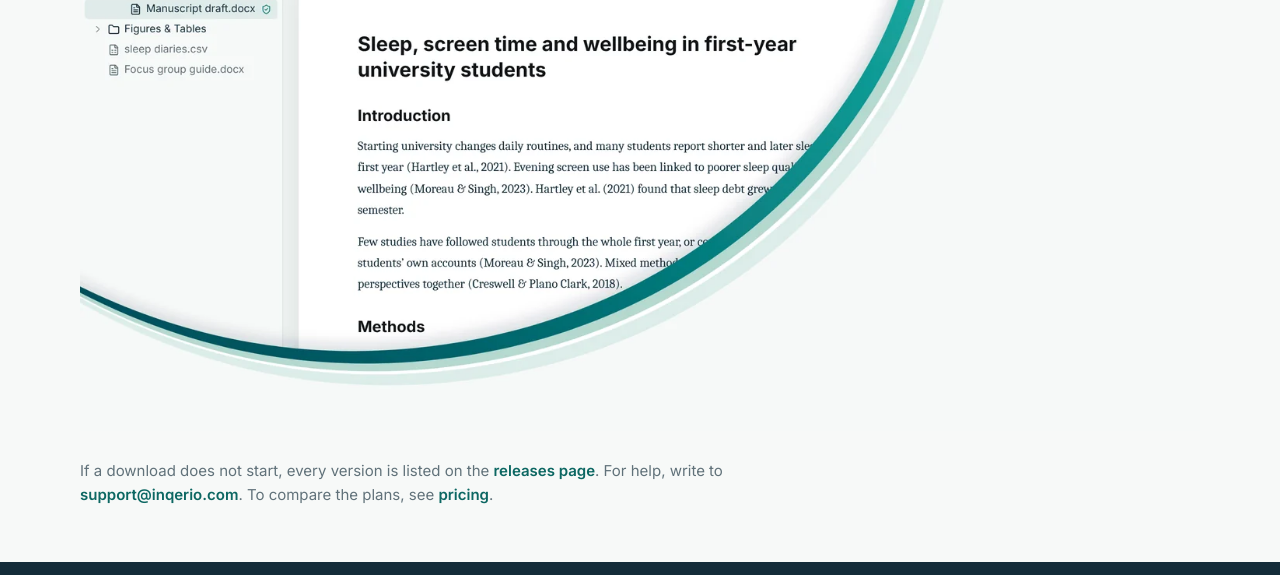
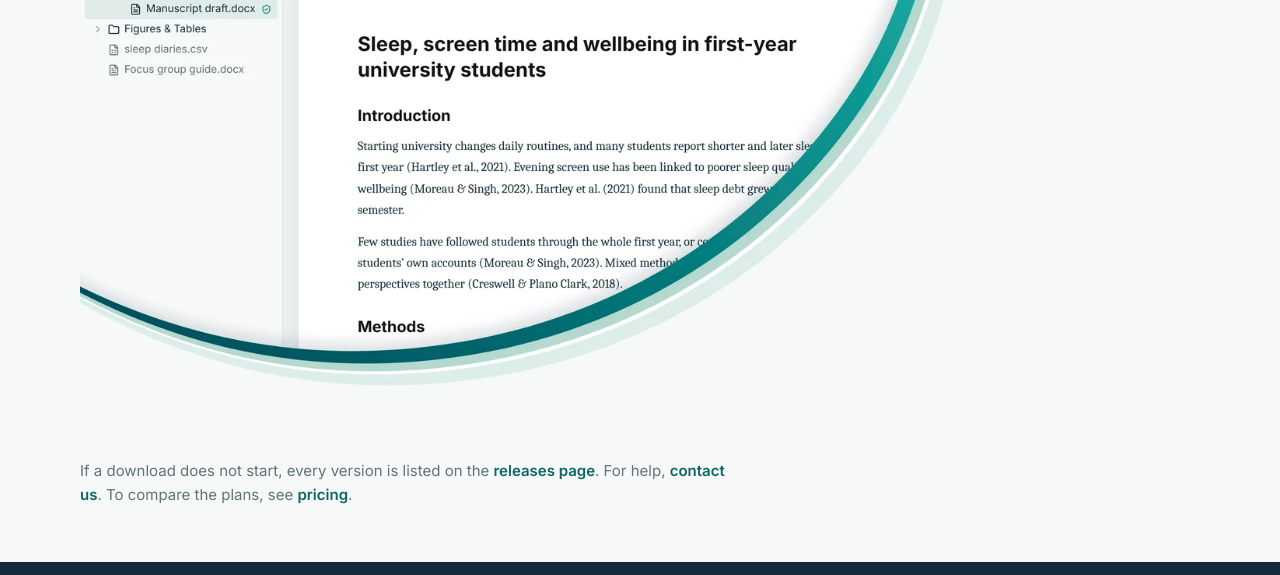
Before and after one commit to codesculpt/inqerio-website, a plain HTML site: page site/download/index.html in a window 1280 px wide. Shown: the part 1259-1834 px from the top of the page. Drawn offline with Linux system fonts and the light colour scheme.

Commit message:
Website: Version 1.0.0

```diff
--- a/site/download/index.html
+++ b/site/download/index.html
@@ -101,7 +101,7 @@
       </picture>
     </figure>
 
-    <p class="dl-help">If a download does not start, every version is listed on the <a href="https://github.com/codesculpt/inqerio-releases/releases">releases page</a>. For help, write to <a href="mailto:support@inqerio.com">support@inqerio.com</a>. To compare the plans, see <a href="../pricing/">pricing</a>.</p>
+    <p class="dl-help">If a download does not start, every version is listed on the <a href="https://github.com/codesculpt/inqerio-releases/releases">releases page</a>. For help, <a href="../contact/">contact us</a>. To compare the plans, see <a href="../pricing/">pricing</a>.</p>
   </div>
 </section>
 </main>
```
